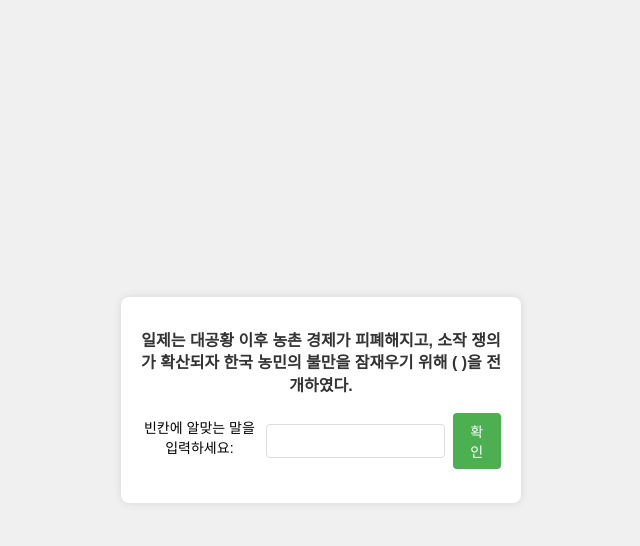
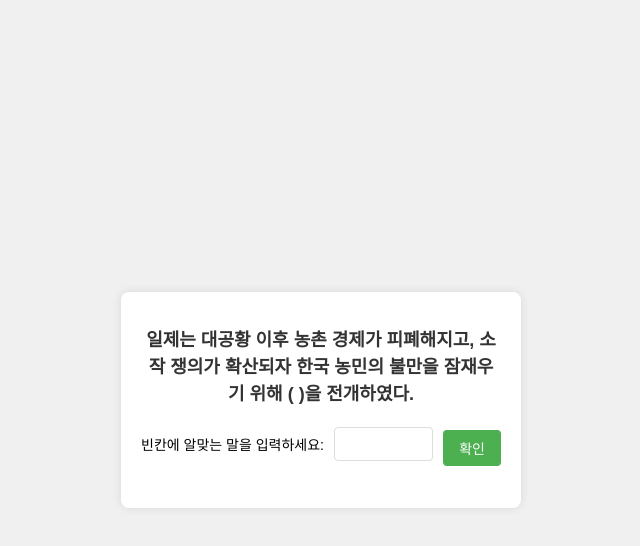
Before and after one commit to smun6636/10206cryptography, a plain HTML site: page index.html in a window 1280 px wide. Both pictures are taken after a click on the button "퀴즈 시작". Shown: the whole page, without its empty margins (319-959 px from the left). Drawn offline with Linux system fonts and the light colour scheme.

Commit message:
Update style.css

```diff
--- a/style.css
+++ b/style.css
@@ -1,4 +1,4 @@
-/* 기본 스타일 */
+/* 전체 스타일 초기화 */
 body, html {
     margin: 0;
     padding: 0;
@@ -20,36 +20,15 @@ body, html {
     width: 90%; /* 화면 크기에 따라 유동적 */
 }
 
-/* 문제 문구 스타일 */
-h2 {
+/* 제목 스타일 */
+h1, h2 {
     color: #333;
-    font-size: 16px; /* 문제 문구 글자 크기 */
-    line-height: 1.4; /* 줄 간격 */
-    word-break: break-word; /* 긴 문장은 줄바꿈 */
-    text-align: center; /* 가운데 정렬 */
-    margin-bottom: 16px; /* 문제와 입력란 사이 간격 */
+    font-size: 18px;
+    line-height: 1.5;
+    word-break: break-word;
 }
 
-/* 입력란과 버튼을 같은 줄에 배치 */
-form {
-    display: flex; /* 입력란과 버튼을 한 줄에 배치 */
-    justify-content: center; /* 가운데 정렬 */
-    align-items: center;
-    gap: 8px; /* 입력란과 버튼 간격 */
-}
-
-input {
-    padding: 8px;
-    font-size: 14px;
-    width: calc(100% - 90px); /* 버튼 크기를 고려한 입력란 폭 */
-    max-width: 300px;
-    border: 1px solid #ddd;
-    border-radius: 4px;
-    box-sizing: border-box;
-    display: inline-block; /* 입력란을 인라인 블록으로 설정 */
-    vertical-align: middle; /* 버튼과 수직 정렬 */
-}
-
+/* 버튼 스타일 */
 button {
     padding: 8px 16px;
     font-size: 14px;
@@ -58,18 +37,46 @@ button {
     border: none;
     border-radius: 4px;
     cursor: pointer;
-    display: inline-block; /* 버튼도 인라인 블록으로 설정 */
-    vertical-align: middle; /* 입력란과 수직 정렬 */
+    margin: 8px 0;
 }
 
 button:hover {
     background-color: #45a049;
 }
 
+/* 라벨 스타일 */
 label {
     display: block;
     margin-bottom: 8px;
     font-size: 14px;
+}
+
+/* 입력란 스타일 */
+input {
+    padding: 8px;
+    font-size: 14px;
+    width: 100%;
+    max-width: 300px;
+    margin-bottom: 8px;
+    border: 1px solid #ddd;
+    border-radius: 4px;
+    box-sizing: border-box;
+}
+
+/* 입력란과 버튼을 가로로 정렬 */
+#inputForm {
+    display: flex;
+    align-items: center;
+    justify-content: center;
+    gap: 10px; /* 입력란과 버튼 사이 간격 */
+}
+
+#inputForm input {
+    flex: 1; /* 입력란이 가능한 넓게 차지 */
+}
+
+#inputForm button {
+    flex-shrink: 0; /* 버튼 크기 고정 */
 }
 
 /* 결과 문구 스타일 */
@@ -86,15 +93,19 @@ label {
 
 /* 반응형 스타일 */
 @media (max-width: 480px) {
-    h2 {
-        font-size: 14px; /* 모바일에서는 글자 크기를 더 작게 */
+    h1, h2 {
+        font-size: 16px;
+    }
+
+    button {
+        font-size: 12px;
+    }
+
+    label {
+        font-size: 12px;
     }
 
     input {
-        font-size: 12px;
-    }
-
-    button {
         font-size: 12px;
     }
 
```
